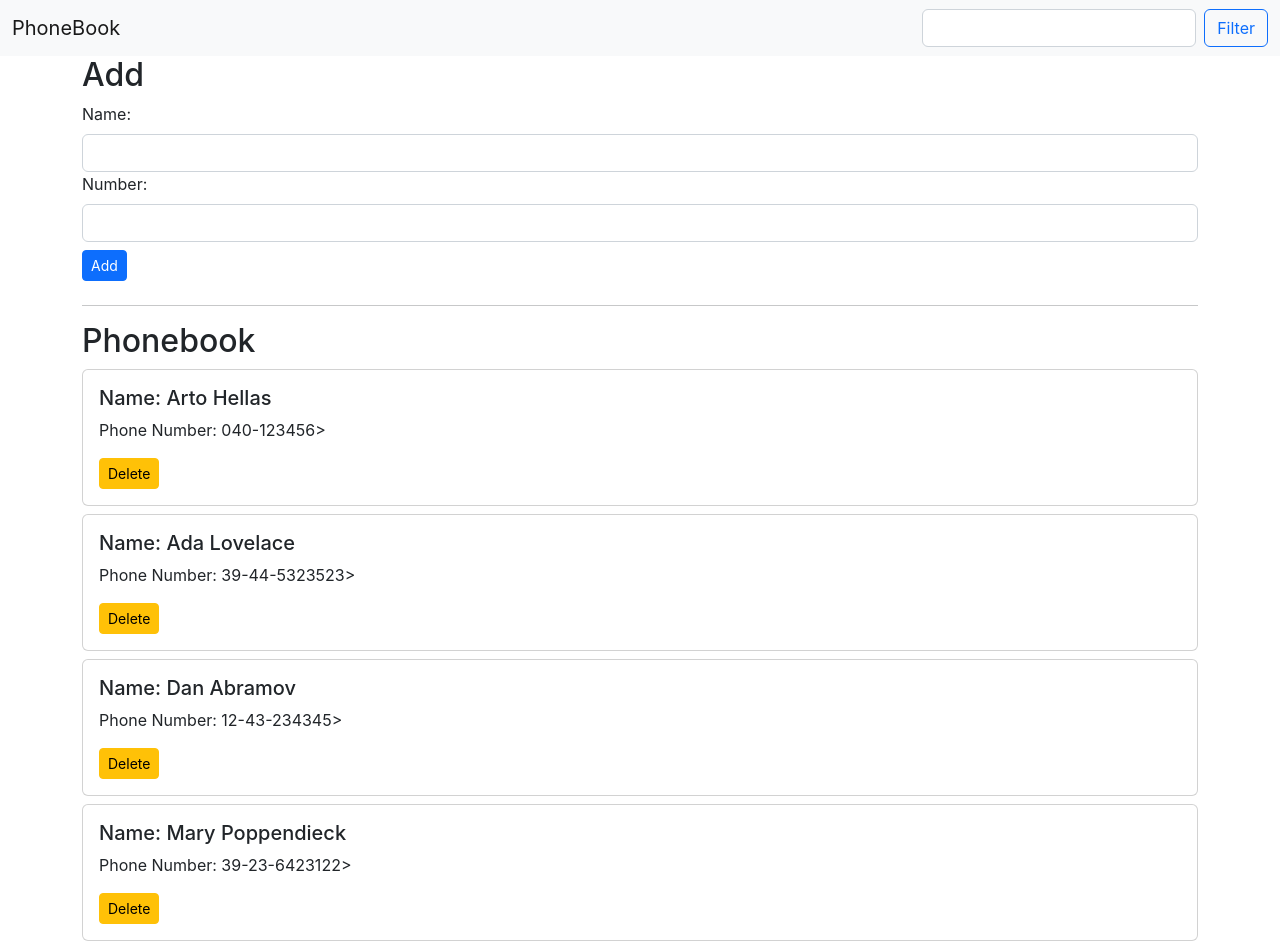
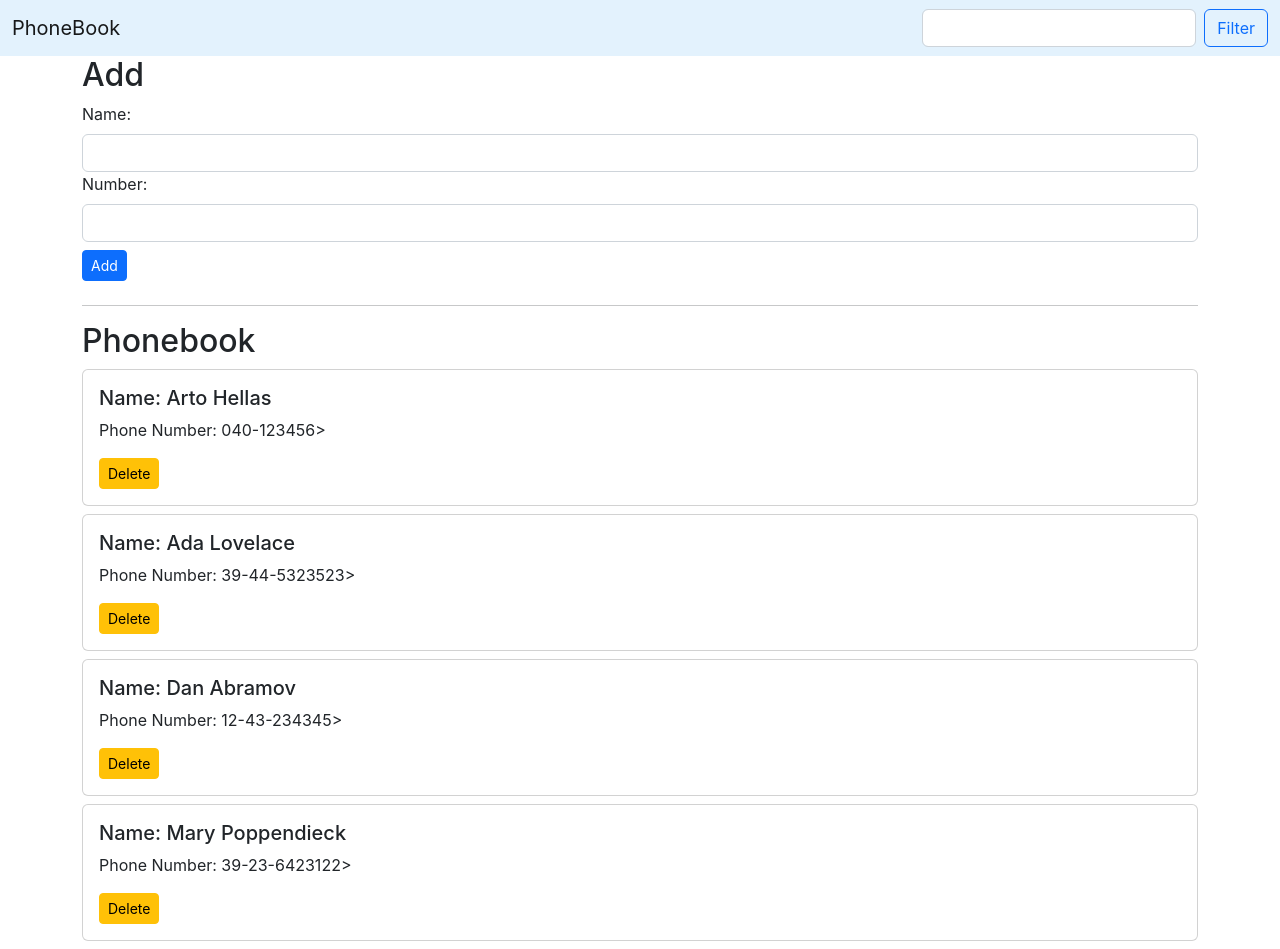
Before and after one commit to SiegfriedBz/React_Phone_Book, a React (Create React App) app: page / in a window 1280 px wide. Built offline with nearby package versions, Linux system fonts and the light colour scheme; data requests are answered from the project's data file.

Commit message:
up navbar css

```diff
--- a/src/components/NavBar.js
+++ b/src/components/NavBar.js
@@ -10,7 +10,7 @@ const NavBar = (props) => {
     })
 
     return (
-        <nav className="navbar bg-light">
+        <nav className="navbar" style={{backgroundColor: "#e3f2fd"}}>
             <div className="container-fluid">
                 <a className="navbar-brand">PhoneBook</a>
                 <form
```
